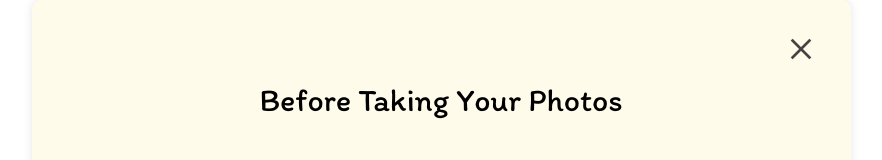
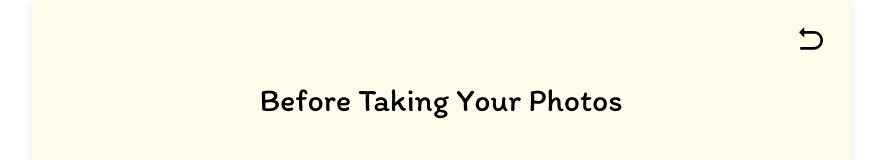
Before and after one commit to NeroFilm/nerofilm, a React (Vite) app: page /instructions in a window 1280 px wide. Shown: the top 160 px of the page, without its empty margins (199-1081 px from the left). Built offline with nearby package versions, Linux system fonts and the light colour scheme.

Commit message:
Fixed double header issue

```diff
--- a/src/pages/Instructions.css
+++ b/src/pages/Instructions.css
@@ -36,8 +36,8 @@
     justify-content: space-between;
 }
 
-/* Close Button */
-.close-button {
+/* Back Button */
+.back-button {
     position: absolute;
     top: 30px;
     right: 30px;
@@ -54,14 +54,14 @@
     transition: background-color 0.2s ease-in-out;
 }
 
-/* Close Button on Hover */
-.close-button:hover {
+/* Back Button on Hover */
+.back-button:hover {
     background-color: rgba(0, 0, 0, 0.1); /* hover effect */
     border-radius: 8px;
 }
 
-/* Close Icon */
-.close-icon {
+/* Back Icon */
+.back-icon {
     width: 32px;
     height: 32px;
     display: block;
--- a/src/pages/Instructions.jsx
+++ b/src/pages/Instructions.jsx
@@ -2,7 +2,7 @@ import { useState } from "react";
 import "./Instructions.css";
 import { useNavigate } from "react-router-dom";
 import SecondHeader from "../components/SecondHeader";
-import Close from "../assets/Close.png";
+import BlackBackArrrow from "../assets/BlackBackArrow.png";
 import WatchIcon from "../assets/WatchIcon.png";
 import CamIcon from "../assets/CamIcon.png";
 import GalleryIcon from "../assets/GalleryIcon.png";
@@ -23,9 +23,9 @@ const Instructions = ({ onClose }) => {
         <div className="instructions-container">
           {/* Popup Box */}
           <div className="instructions-popup">
-            {/* Close Button */}
-            <button className="close-button" onClick={onClose}>
-              <img src={Close} alt="Close" className="close-icon" />
+            {/* Back Button */}
+            <button className="back-button" onClick={() => navigate("/try-it")}>
+              <img src={BlackBackArrrow} alt="Back" className="back-icon" />
             </button>
 
             {/* Header */}
```
